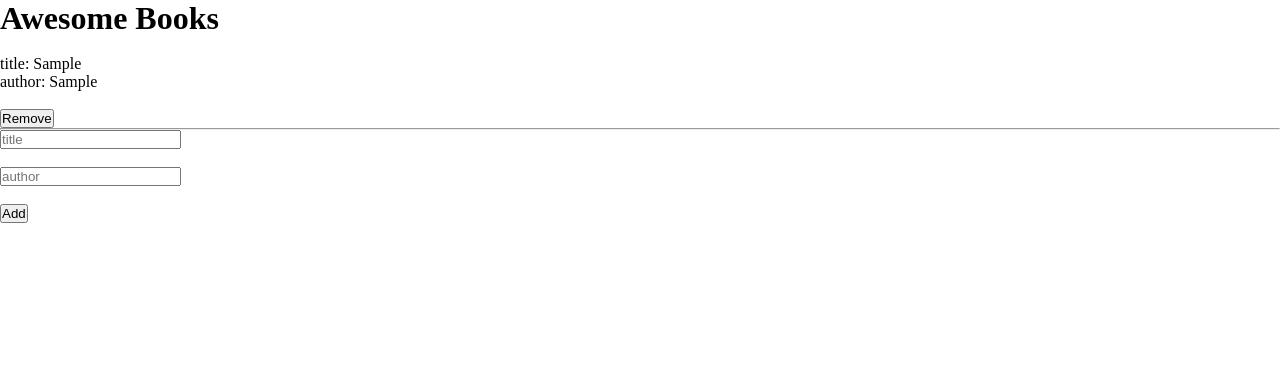
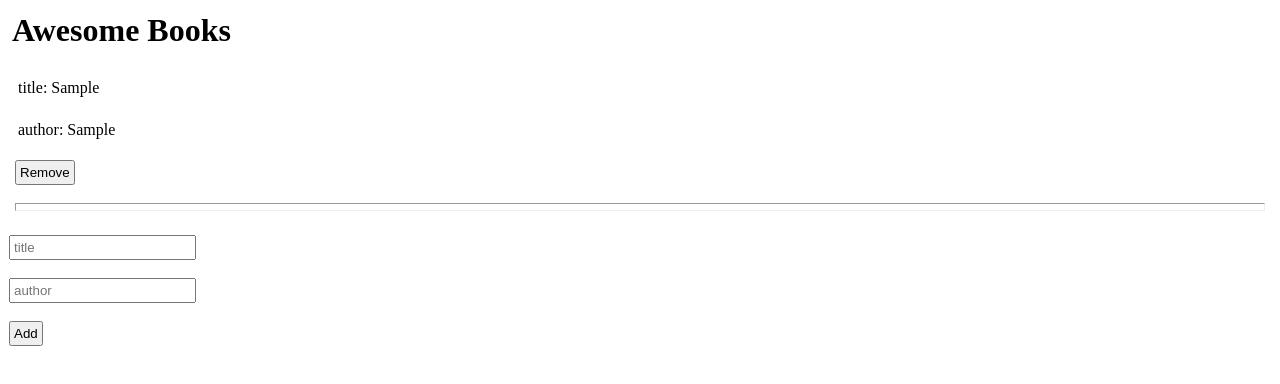
Before and after one commit to menyagah/AwesomeBooks, a website: page index.html in a window 1280 px wide. Both pictures are taken after typing "Sample", "Sample" into the empty fields and a click on the button "Add". Drawn offline with Linux system fonts and the light colour scheme.

Commit message:
Add padding and break the line

```diff
--- a/app.js
+++ b/app.js
@@ -9,10 +9,10 @@ const displayBooks = () => {
   const bookItem = JSON.parse(localStorage.getItem('book') || '[]');
   bookItem.forEach(({ title, author, id }) => {
     const div = document.createElement('div');
-    div.innerHTML = `<div>title: ${title}</div>
+    div.innerHTML = `<div>title: ${title}</div><br>
                     <div>author: ${author}</div><br>
-                    <button class='remove-btn' id='${id}'>Remove</button>
-                    <hr>`;
+                    <button class='remove-btn' id='${id}'>Remove</button><br><br>
+                    <hr><br>`;
     inputData.appendChild(div);
   });
 };
--- a/css/style.css
+++ b/css/style.css
@@ -2,6 +2,6 @@
 *::after,
 *::before {
   margin: 0;
-  padding: 0;
+  padding: 3px;
   box-sizing: inherit;
 }
```
